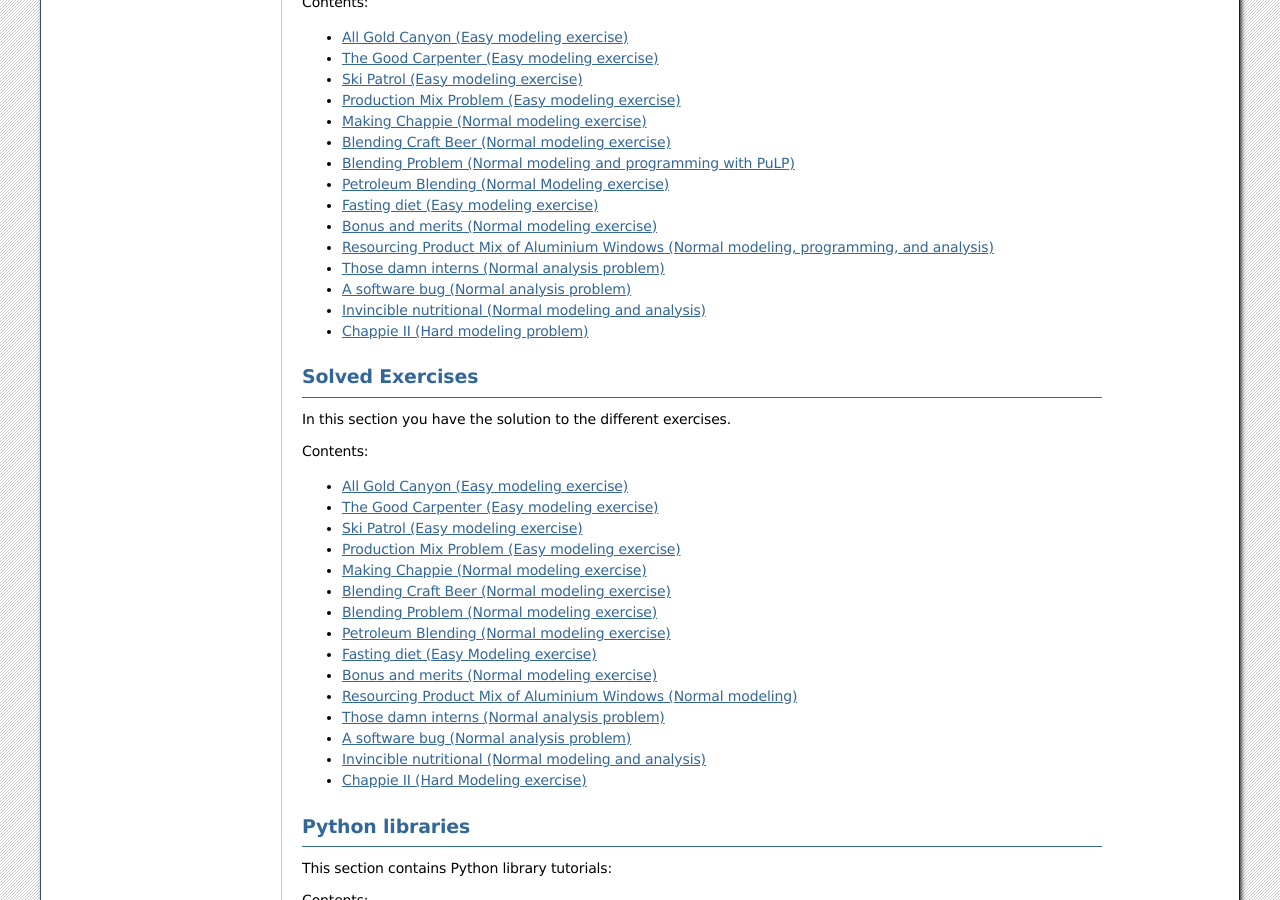
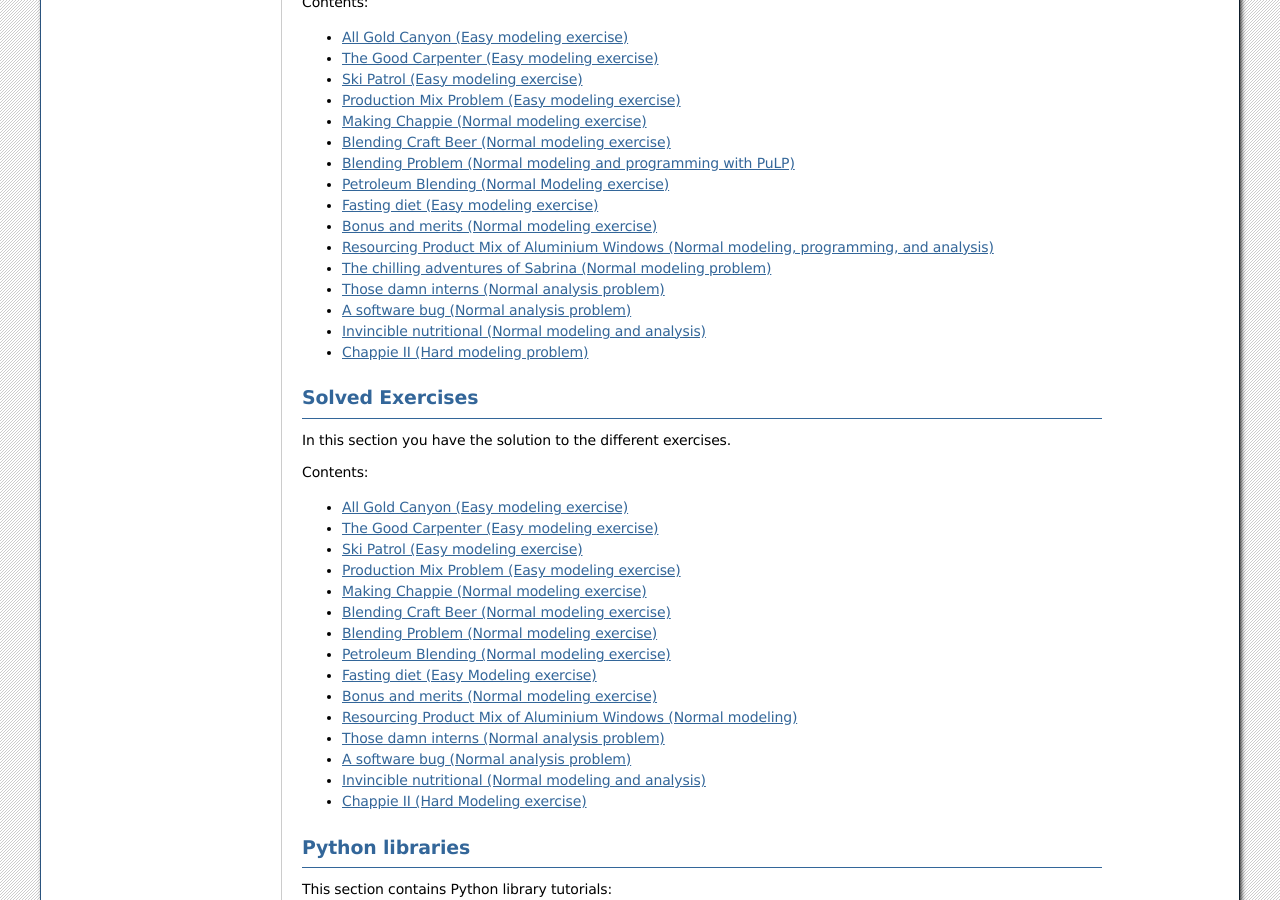
Before and after one commit to ffraile/operations-research-notebooks, a Sphinx documentation site: the page built from docs/source/CLP/index.rst, in a window 1280 px wide and 900 px high, scrolled down 664 px. Built offline with Sphinx 7.4.7, drawn with Linux system fonts in a browser that asks for light colours; pages that are not in the unit, such as notebooks, are missing from menus.

Commit message:
Fixed some issues in CLP problems

```diff
--- a/docs/source/CLP/index.rst
+++ b/docs/source/CLP/index.rst
@@ -47,6 +47,7 @@ In this section you have a collection of CLP problems sorted by difficulty:
     Fasting diet (Easy modeling exercise) </CLP/exercises/Fasting Diet>
     Bonus and merits (Normal modeling exercise) </CLP/exercises/Bonus and merits>
     Resourcing Product Mix of Aluminium Windows (Normal modeling, programming, and analysis) </CLP/exercises/Manufacturing solar cell panels>
+    The chilling adventures of Sabrina (Normal modeling problem) </CLP/exercises/The chilling adventures of Sabrina>
     Those damn interns (Normal analysis problem) </CLP/exercises/Those damn interns>
     A software bug (Normal analysis problem) </CLP/exercises/A software bug>
     Invincible nutritional (Normal modeling and analysis) </CLP/exercises/Invincible>
```
Also changed, not shown: docs/source/CLP/exercises/The chilling adventures of Sabrina.ipynb (added).
